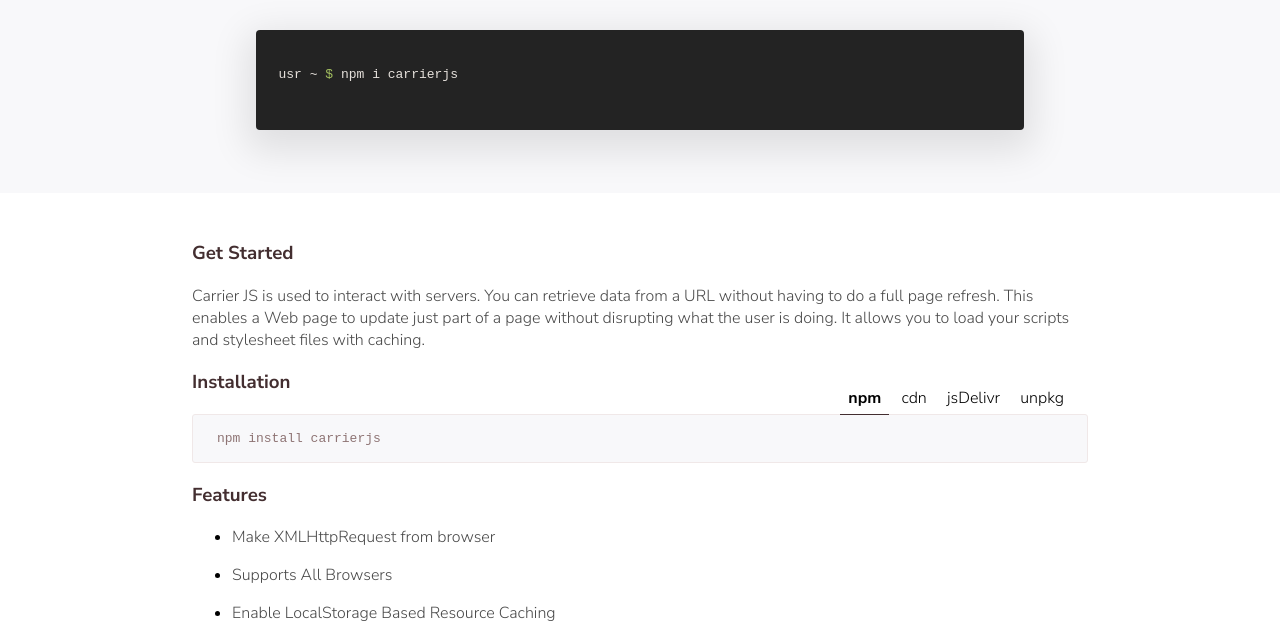
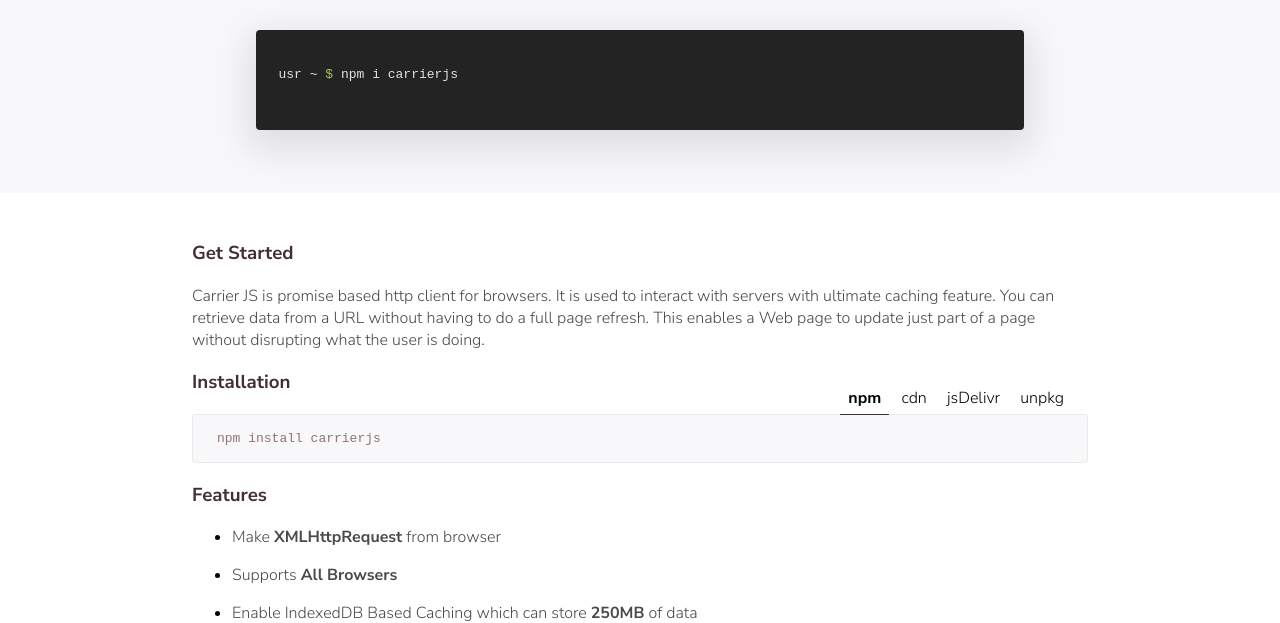
Before and after one commit to theritikchoure/carrierjs, a website: page doc/index.html in a window 1280 px wide. Shown: the part 177-800 px from the top of the page. Drawn offline with nearby package versions, Linux system fonts and the light colour scheme.

Commit message:
updated documentation

```diff
--- a/doc/index.html
+++ b/doc/index.html
@@ -4,7 +4,7 @@
     <meta charset="utf-8" />
     <meta name="description" content="" />
     <meta name="viewport" content="width=device-width, initial-scale=1" />
-    <title>Carrier JS - Promise based HTTP client for the browser with ultimate caching</title>
+    <title>Carrier JS - Official Documentation</title>
     <link
       rel="stylesheet"
       href="https://cdnjs.cloudflare.com/ajax/libs/font-awesome/4.7.0/css/font-awesome.min.css"
@@ -19,7 +19,6 @@
     />
     <link rel="stylesheet" href="global.css" />
     <link rel="stylesheet" href="landing.css" />
-    <link rel="author" href="humans.txt" />
     <link rel="icon" type="image/x-icon" href="favicon.png" />
   </head>
   <body>
@@ -55,7 +54,7 @@
       <div class="installation">
         <h3 class="section__title">Get Started</h3>
         <p>
-          Carrier JS is used to interact with servers. You can retrieve data from a URL without having to do a full page refresh. This enables a Web page to update just part of a page without disrupting what the user is doing. It allows you to load your scripts and stylesheet files with caching.
+          Carrier JS is promise based http client for browsers. It is used to interact with servers with ultimate caching feature. You can retrieve data from a URL without having to do a full page refresh. This enables a Web page to update just part of a page without disrupting what the user is doing.
         </p>
       </div>
       <div class="installation">
@@ -78,9 +77,10 @@
       <div class="installation">
         <h3 class="section__title">Features</h3>
         <ul>
-          <li><p>Make XMLHttpRequest from browser</p></li>
-          <li><p>Supports All Browsers</p></li>
-          <li><p>Enable LocalStorage Based Resource Caching</p></li>
+          <li><p>Make <b>XMLHttpRequest</b> from browser</p></li>
+          <li><p>Supports <b>All Browsers</b></p></li>
+          <li><p>Enable IndexedDB Based Caching which can store <b>250MB</b> of data</p></li>
+          <li><p>Data will not expire unless explicit deletion of the database <b>(persistent storage)</b></p></li>
         </ul>
       </div>
       <div class="installation">
```
Also changed, not shown: README.md.
